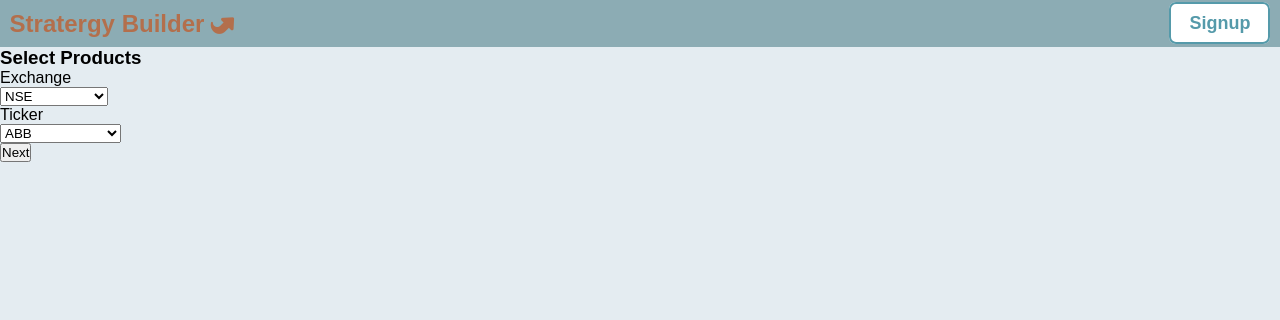
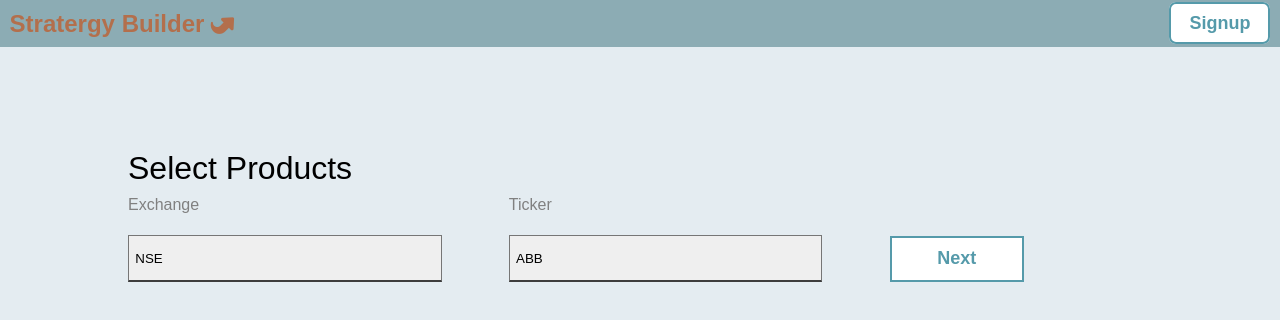
Before and after one commit to AlakKoul/Stratergy-Builder, a React (Create React App) app in the folder Frontend/: page /home in a window 1280 px wide. Shown: the top 320 px of the page. Built offline with nearby package versions, Linux system fonts and the light colour scheme.

Commit message:
Home Page First Functionality done

```diff
--- a/Frontend/src/components/Home.js
+++ b/Frontend/src/components/Home.js
@@ -1,23 +1,28 @@
 import React from 'react'
 import '../styles/Home.css'
 export const Home = () => {
-    const show = ()=>{
+    const show = () => {
         const divId = document.querySelector('#hide');
         divId.style.display = 'block';
     }
     return (
         <>
-    <div className="">
-    <h3>Select Products</h3>
-    <p>Exchange</p>
-    <select name="options-exchange" id="exchange">
+            <div className='main'>
+                <p className='heading'>Select Products</p>
+                <div className="main-select-products">
+                    <div className='select-products'>
+                        <p className='sub-heading-1st'>Exchange</p>
+                        <select name="options-exchange" id="exchange" className='products'>
                             <option value="nse" selected>NSE</option>
                             <option value="bse_currency">BSE Currency</option>
                             <option value="mcx">MCX</option>
                             <option value="nse_currency">NSE Currency</option>
                         </select>
-    <p>Ticker</p>
-    <select name="options-ticker" id="ticker">
+                    </div>
+                    <div className='select-products'>
+                        <p className='sub-heading-1st'>Ticker</p>
+
+                        <select name="options-ticker" id="ticker" className='products'>
                             <option value="ABB">ABB</option>
                             <option value="ABBOTINDIA">ABBOTINDIA</option>
                             <option value="ABCAPITAL">ABCAPITAL</option>
@@ -28,7 +33,7 @@ export const Home = () => {
                             <option value="ADANIPORTS">ADANIPORTS</option>
                             <option value="ALKEM">ALKEM</option>
                             <option value="AMARAJABAT">AMARAJABAT</option>
-<option value= "AMBUJACEM">AMBUJACEM</option>
+                            <option value="AMBUJACEM">AMBUJACEM</option>
                             <option value="APLLTD">APLLTD</option>
                             <option value="APOLLOHOSP">APOLLOHOSP</option>
                             <option value="APOLLOTYRE">APOLLOTYRE</option>
@@ -92,8 +97,8 @@ export const Home = () => {
                             <option value="GMRINFRA">GMRINFRA</option>
                             <option value="GNFC">GNFC</option>
                             <option value="GODREJCP">GODREJCP</option>
-<option value= "GODREJPROP">GODREJPROP</option>
-<option value=    "GRANULES">GRANULES</option>
+                            <option value="GODREJPROP">GODREJPROP</option>
+                            <option value="GRANULES">GRANULES</option>
                             <option value="GRASIM">GRASIM</option>
                             <option value="GSPL">GSPL</option>
                             <option value="GUJGASLTD">GUJGASLTD</option>
@@ -103,7 +108,7 @@ export const Home = () => {
                             <option value="HDFC">HDFC</option>
                             <option value="HDFCAMC">HDFCAMC</option>
                             <option value="HDFCBANK">HDFCBANK</option>
-<option value=  "HDFCLIFE">HDFCLIFE</option>
+                            <option value="HDFCLIFE">HDFCLIFE</option>
                             <option value="HEROMOTOCO">HEROMOTOCO</option>
                             <option value="HINDALCO">HINDALCO</option>
                             <option value="HINDCOPPER">HINDCOPPER</option>
@@ -228,8 +233,11 @@ export const Home = () => {
 
                         </select>
                     </div>
-      <button onClick={show}>Next</button>
-
+                    <div className='button' >
+                        <button onClick={show} className='next-button' >Next</button>
+                    </div>
+                </div>
+            </div>
             <div id="hide">
                 <h4>Upcoming</h4>
             </div>
--- a/Frontend/src/styles/Home.css
+++ b/Frontend/src/styles/Home.css
@@ -1,3 +1,57 @@
 #hide{
     display: none;
 }
+.main{
+    margin: 8% 10% 3% 10%;
+    width:70vw;
+}
+.heading{
+    font-size: 2rem;
+}
+.sub-heading-1st{
+    color:grey;
+}
+.main-select-products{
+    display: flex;
+    justify-content: space-between;
+    align-items: flex-end;
+    margin-top: 1%;
+}
+.select-products{
+    width:35%;
+}
+.products{
+    margin-top: 7%;
+    width:100%;
+    height:3.5em;
+    border-bottom: 2px solid rgb(61, 61, 61);
+    outline: none;
+    box-shadow: none;
+    appearance: none;
+    padding:2%;
+}
+.products:hover, .products:focus{
+    cursor: pointer;
+}
+.button{
+    width:15%;
+    height:2.9em;
+    border: 2px solid #559aaa;
+}
+.next-button{
+    width:100%;
+    height:100%;
+    font-size: 18px;
+    outline: none;
+    box-shadow: none;
+    color: #559aaa;
+    font-weight: bolder;
+    border:none;
+    background-color: white;
+}
+.next-button:hover{
+    color: white;
+    background-color: #559aaa ;
+    cursor: pointer;
+    transition: all 0.4s ease-in-out;
+}
```
Lines whose indentation alone changed are shown as unchanged.
